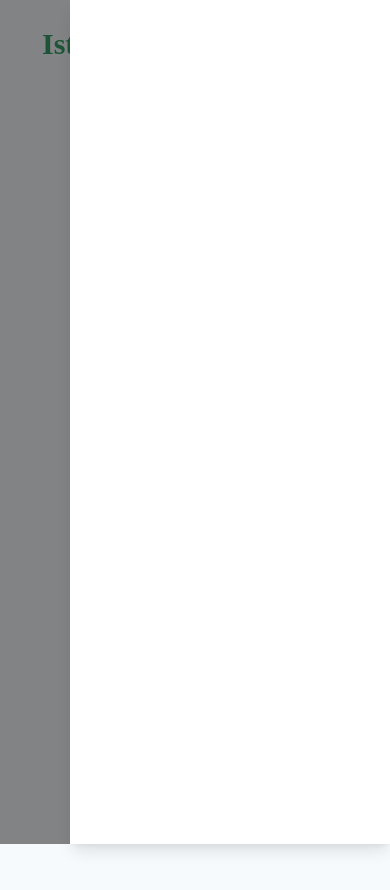
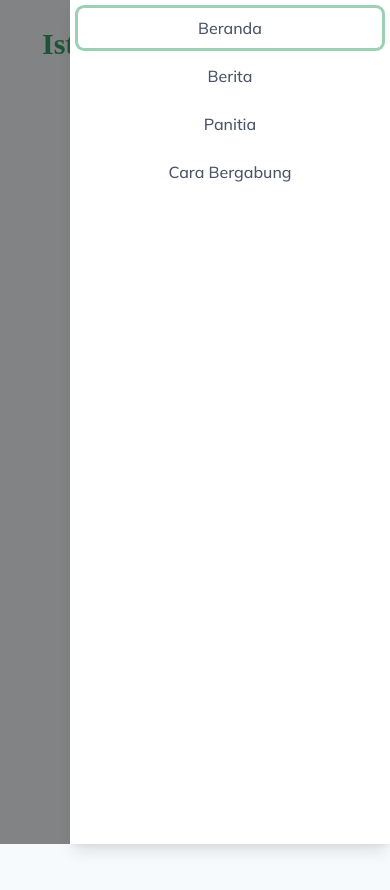
Before and after one commit to KennFatt/istiqomah-mandiri-frontend, a Next.js app: page / in a window 390 px wide. Both pictures are taken after a click on the button "Toggle Navigation". Shown: the top 890 px of the page. Built offline with nearby package versions, Linux system fonts and the light colour scheme; a web font is replaced by a local one.

Commit message:
feat(`feature/user-interface`): impl mobile navigation drawer

```diff
--- a/src/features/landing-page/components/MobileNavigation.tsx
+++ b/src/features/landing-page/components/MobileNavigation.tsx
@@ -4,17 +4,28 @@ import {
   DrawerContent,
   DrawerOverlay,
   IconButton,
-  Text,
   useDisclosure,
+  VStack,
+  Link as ChakraLink,
+  useMediaQuery,
 } from "@chakra-ui/react";
 import { FC, useRef } from "react";
 import { BaseProps } from "utils/react-fc-props";
+import Link from "next/link";
+import { NAVIGATION_LIST } from "../navigation-list";
 
 interface MobileNavigationProps extends BaseProps {}
 
+/**
+ * @private
+ */
 export const MobileNavigation: FC<MobileNavigationProps> = () => {
   const { isOpen, onOpen, onClose } = useDisclosure();
   const buttonRef = useRef<HTMLButtonElement | null>(null);
+
+  const [isOnDesktopBreakpoint] = useMediaQuery("(min-width: 992px)");
+
+  const shouldShowDrawer = !isOnDesktopBreakpoint ? isOpen : false;
 
   return (
     <>
@@ -28,13 +39,37 @@ export const MobileNavigation: FC<MobileNavigationProps> = () => {
       />
 
       <Drawer
-        isOpen={isOpen}
+        isOpen={shouldShowDrawer}
         onClose={onClose}
         finalFocusRef={buttonRef}
         placement="right"
       >
         <DrawerOverlay />
-        <DrawerContent>{/* TODO */}</DrawerContent>
+        <DrawerContent>
+          <VStack p="2">
+            {NAVIGATION_LIST.map((navItem, index) => (
+              <Link key={index} href={navItem.href} passHref>
+                <ChakraLink
+                  p="2"
+                  w="full"
+                  color="gray.600"
+                  fontWeight="medium"
+                  display="block"
+                  textAlign="center"
+                  borderRadius="md"
+                  _hover={{
+                    cursor: "pointer",
+                    color: "gray.700",
+                    transition: "color",
+                    transitionDuration: "500ms",
+                  }}
+                >
+                  {navItem.name}
+                </ChakraLink>
+              </Link>
+            ))}
+          </VStack>
+        </DrawerContent>
       </Drawer>
     </>
   );
```
